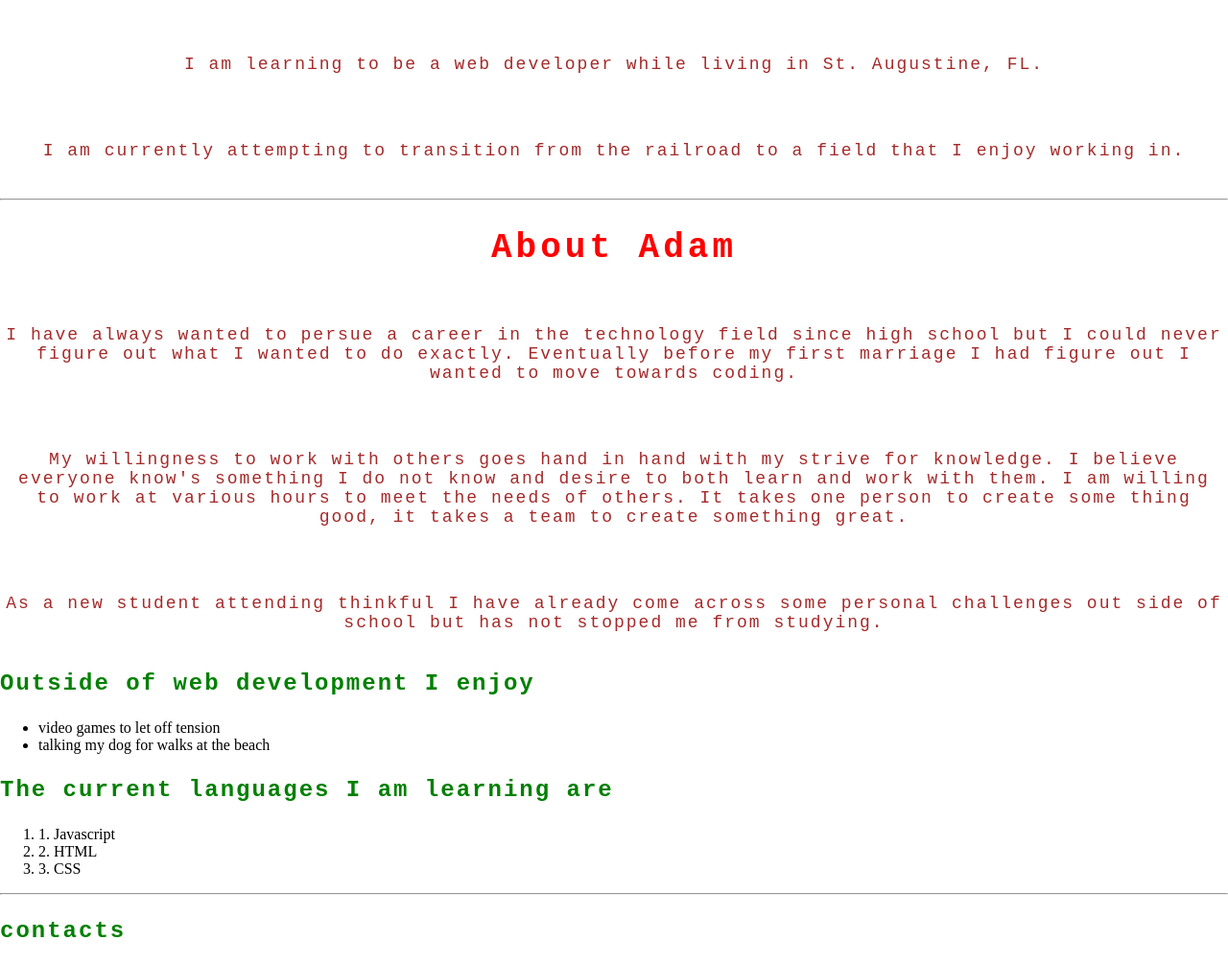
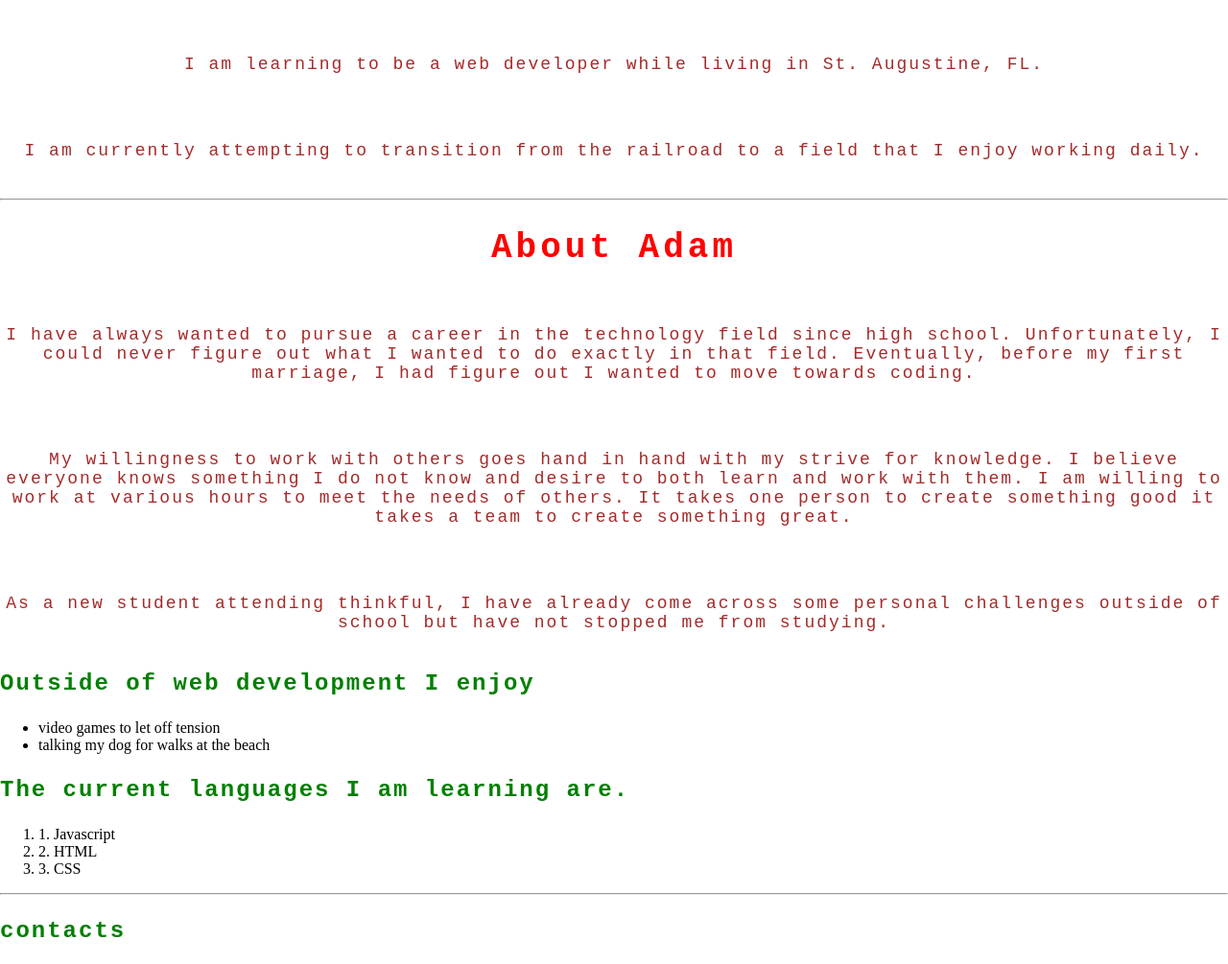
Before and after one commit to kalaniocean/kalaniocean.github.io, a plain HTML site: page index.html in a window 1280 px wide. Shown: the part 501-1506 px from the top of the page at 96% size. Drawn offline with Linux system fonts and the light colour scheme; a script that the page names is missing.

Commit message:
grammarly check and changes

```diff
--- a/index.html
+++ b/index.html
@@ -16,15 +16,15 @@
       <img src="thinkful-beach.jpg" width="250" alt= "beach view">
         <h2>Hi! My name is Adam Richardson!</h2>
         <p> I am learning to be a web developer while living in St. Augustine, FL.</p>
-        <p> I am currently attempting to transition from the railroad to a field that I enjoy working in.</p></main>
+        <p> I am currently attempting to transition from the railroad to a field that I enjoy working daily.</p></main>
 
         <!--divider line--><hr>
         <article>
 <!-- about me info and short descrip of passion for web dev-->
         <h2> About Adam </h2>
-        <p> I have always wanted to persue a career in the technology field since high school but I could never figure out what I wanted to do exactly. Eventually before my first marriage I had figure out I wanted to move towards coding.</p>
-        <p> My willingness to work with others goes hand in hand with my strive for knowledge. I believe everyone know's something I do not know and desire to both learn and work with them. I am willing to work at various hours to meet the needs of others. It takes one person to create some thing good, it takes a team to create something great.
-        <p> As a new student attending thinkful I have already come across some personal challenges out side of school but has not stopped me from studying.</p>
+        <p>I have always wanted to pursue a career in the technology field since high school. Unfortunately, I could never figure out what I wanted to do exactly in that field. Eventually, before my first marriage, I had figure out I wanted to move towards coding.</p>
+        <p>My willingness to work with others goes hand in hand with my strive for knowledge. I believe everyone knows something I do not know and desire to both learn and work with them. I am willing to work at various hours to meet the needs of others. It takes one person to create something good it takes a team to create something great.</p>
+        <p>As a new student attending thinkful, I have already come across some personal challenges outside of school but have not stopped me from studying.</p>
 <!-- things i like outside of coding-->
         <h3> Outside of web development I enjoy</h3>
         <ul>
@@ -32,7 +32,7 @@
           <li>talking my dog for walks at the beach</li>
           </ul>
 <!-- languages I am learning-->
-        <h3> The current languages I am learning are</h3>
+        <h3> The current languages I am learning are.</h3>
         <ol>
           <li>1.  Javascript</li>
           <li>2.  HTML</li>
```
